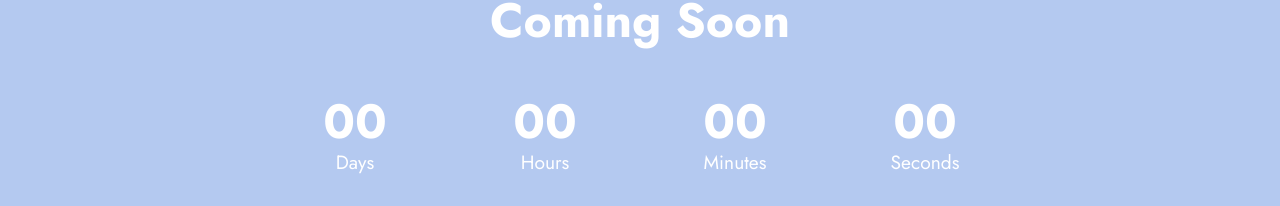
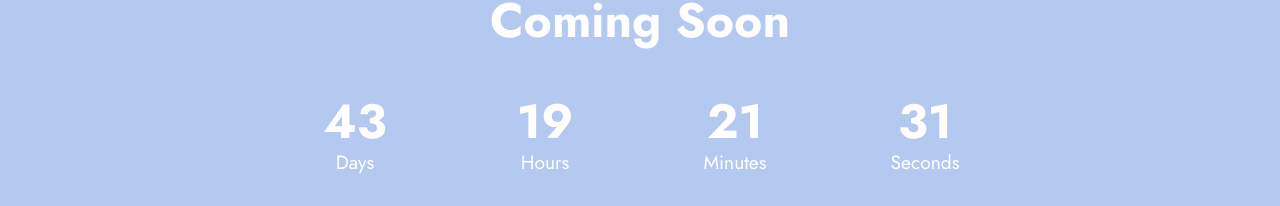
Before and after one commit to cartman-156/cartman-156.github.io, a plain HTML site: page index.html in a window 1280 px wide. Shown: the part 350-556 px from the top of the page. Drawn offline with Linux system fonts and the light colour scheme; no server answers.

Commit message:
Launch date pushed to 31-Jul

```diff
--- a/index.html
+++ b/index.html
@@ -71,7 +71,7 @@
                     <div class="hoursCountdown col-xs-3 col-sm-3 col-md-3" title="Hours"></div>
                     <div class="minutesCountdown col-xs-3 col-sm-3 col-md-3" title="Minutes"></div>
                     <div class="secondsCountdown col-xs-3 col-sm-3 col-md-3" title="Seconds"></div>
-                    <div class="countdown" data-due-date="2021/06/15"></div>
+                    <div class="countdown" data-due-date="2021/07/31"></div>
                 </div>
 
 
```
